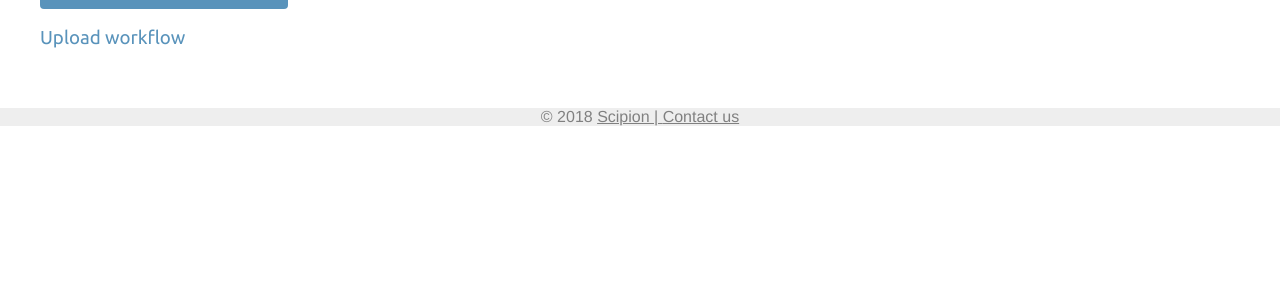
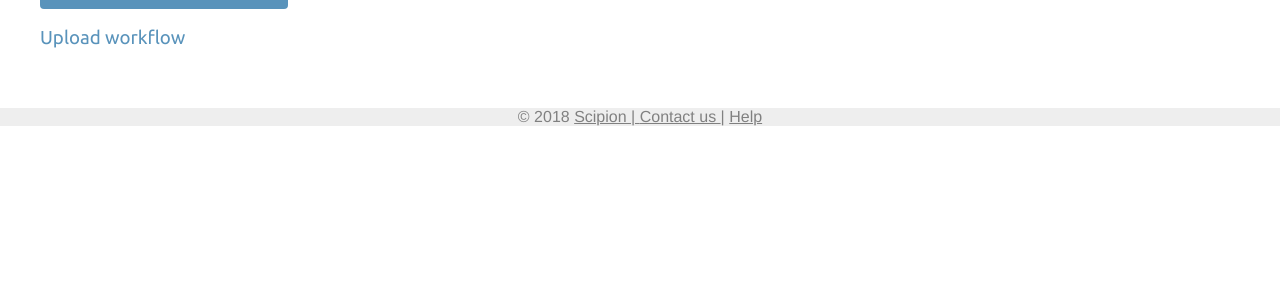
Before and after one commit to rmarabini/scipionWorkflowRepository, a Django app: page / in a window 1280 px wide. Shown: the part 244-544 px from the top of the page. Run offline with Django 3.2, Linux system fonts and the light colour scheme; data that the repository does not hold is empty; some libraries are stand-ins or nearby versions.

```diff
--- a/templates/base.html
+++ b/templates/base.html
@@ -56,6 +56,9 @@
                      | <a href="https://github.com/I2PC/scipion/wiki/Contact-Us">
                          Contact us
                      </a>
+                     | <a href="https://github.com/I2PC/scipionWorkflowRepository/wiki/Help">
+                         Help
+                     </a>
                  </span>
             </div>
         </footer>
```
